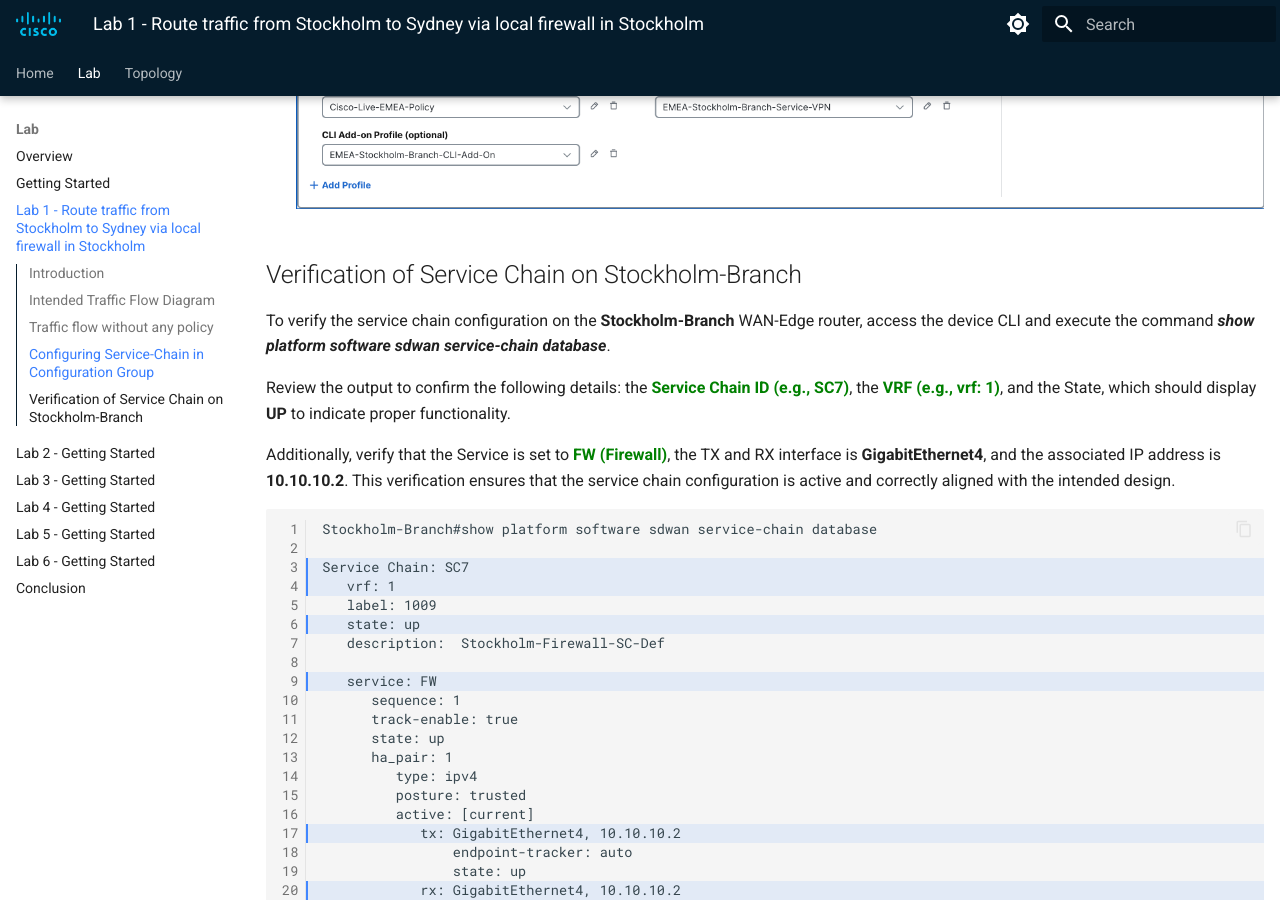
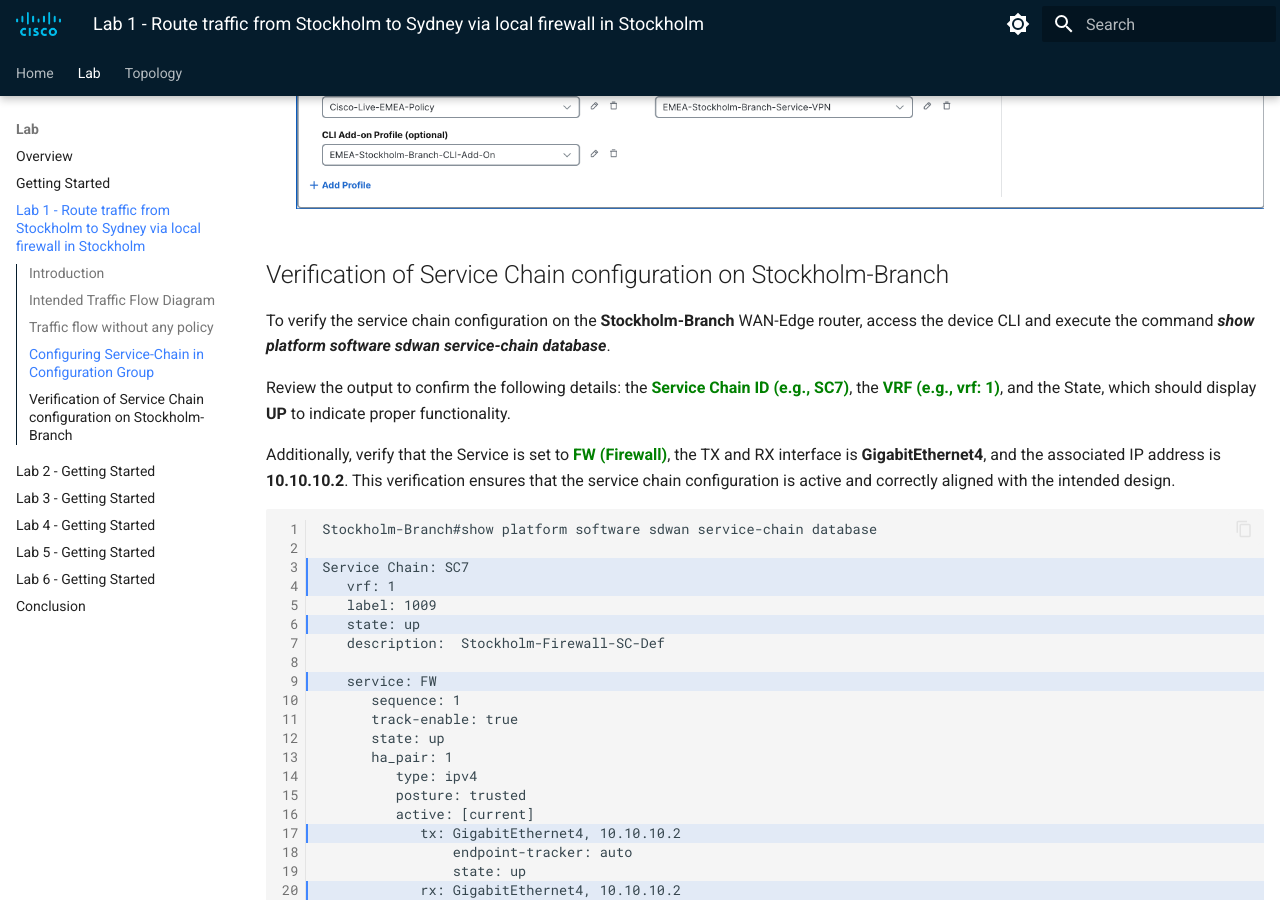
Before and after one commit to ciscodocs/ltrent-2008-clemea25, an MkDocs documentation site: the page built from docs/lab1_getting_started.md, in a window 1280 px wide and 900 px high, scrolled down 12002 px. Built offline with MkDocs 1.6.1 and Material for MkDocs 9.7.7, drawn with Linux system fonts in a browser that asks for light colours.

Commit message:
Scenario-1 guide

```diff
--- a/docs/lab1_getting_started.md
+++ b/docs/lab1_getting_started.md
@@ -140,7 +140,7 @@ Next, we will configure a service chain within the service-profile parcel in the
 21. To verify the configuration group status, click on the **EMEA-Stockholm-Branch** configuration group. Ensure that the **Associated column indicates <font color="orange">1</font> device**, confirming that the configuration group is correctly linked to the **Stockholm-Branch** WAN-Edge router. Additionally, check that the Provisioning column displays **<font color="orange">0 out of sync</font>** indicating that the configuration has been successfully deployed and is fully synchronized with the device. This step ensures that the configuration group is correctly applied and functioning as intended.
     ![Device is sync.](./assets/S-1-figure-22.png){ .off-glb }
 
-## Verification of Service Chain on Stockholm-Branch
+## Verification of Service Chain configuration on Stockholm-Branch
 
 To verify the service chain configuration on the **Stockholm-Branch** WAN-Edge router, access the device CLI and execute the command ***show platform software sdwan service-chain database***.
 
```
